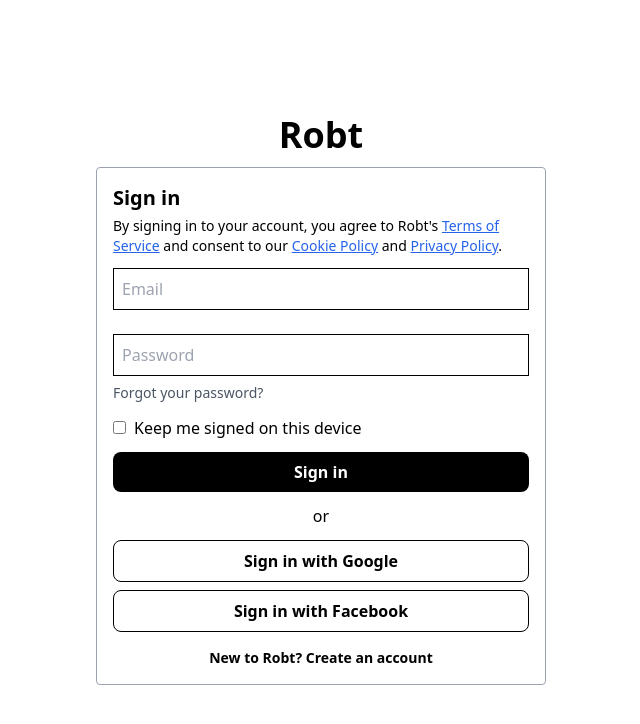
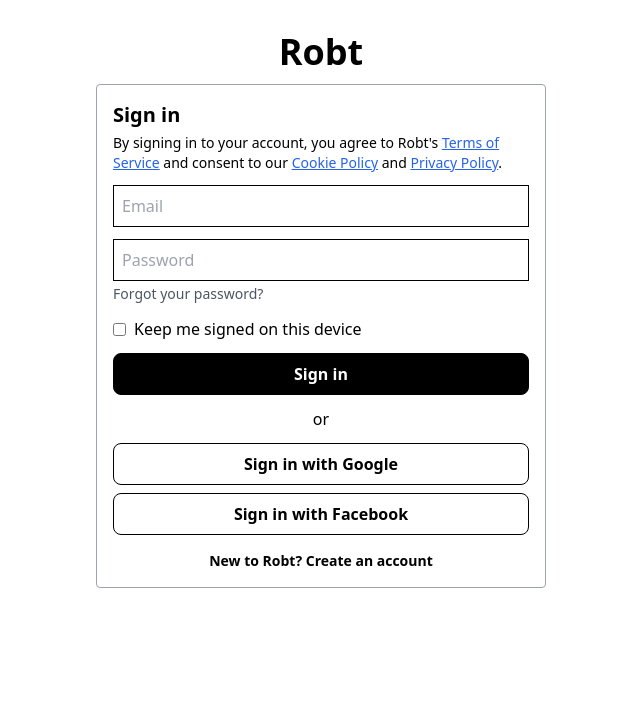
Before and after one commit to Almsrr/robt, a Next.js app: page /candidate/login in a window 1280 px wide. Shown: the top 724 px of the page, without its empty margins (319-959 px from the left). Built offline with nearby package versions, Linux system fonts and the light colour scheme.

Commit message:
update 2 for login form

```diff
--- a/components/LoginForm.tsx
+++ b/components/LoginForm.tsx
@@ -39,9 +39,9 @@
       <div className="form-row">
         <input
           ref={emailInput}
-          type="text"
+          type="email"
           placeholder="Email"
-          className="w-full border border-black p-2 mb-3"
+          className="w-full"
         />
       </div>
       <div className="form-row">
@@ -49,15 +49,16 @@
           ref={passwordInput}
           type="password"
           placeholder="Password"
-          className="w-full border border-black p-2 mb-1"
+          className="w-full"
         />
         <Link href="#">
-          <a className="text-sm text-gray-600 cursor-point">
+          <a className="text-sm text-gray-600 cursor-point mt-1">
             Forgot your password?
           </a>
         </Link>
       </div>
       <div className="form-row">
+        <div className="flex items-center">
           <input
             ref={keepSignedInput}
             type="checkbox"
@@ -66,31 +67,27 @@
           />
           <label htmlFor="keep-signed">Keep me signed on this device</label>
         </div>
-      <div className="form-row">
-        <button
-          type="submit"
-          className="block bg-black text-white w-full p-2 rounded-lg font-bold"
-        >
+      </div>
+      <button type="submit" className="btn btn-inverted w-full">
         Sign in
       </button>
+      <div className="form-row mt-3">
+        <div className="flex flex-col">
+          <span className="text-center">or</span>
         </div>
+      </div>
+      <div className="form-row">
         <div className="socials flex flex-col">
-        <span className="text-center mb-3">or</span>
-        <button
-          type="button"
-          className="py-2 mb-2 text-center border border-black rounded-lg font-bold"
-        >
+          <button type="button" className="btn btn-simple w-full mb-2">
             Sign in with Google
           </button>
-        <button
-          type="button"
-          className="py-2 text-center py-2 border border-black rounded-lg font-bold"
-        >
+          <button type="button" className="btn btn-simple w-full">
             Sign in with Facebook
           </button>
         </div>
-      <div className="pt-4">
-        <Link href="register">
+      </div>
+      <div className="mt-1">
+        <Link href="/candidate/register">
           <a className="text-sm text-center font-bold block">
             New to Robt? Create an account
           </a>
--- a/models/User.ts
+++ b/models/User.ts
@@ -1,13 +1,21 @@
 export default class User {
   id: string;
+  firstName: string;
+  lastName: string;
   username: string;
-  name: string;
   email: string;
 
-  constructor(id: string, username: string, name: string, email: string) {
+  constructor(
+    id: string,
+    firstName: string,
+    lastName: string,
+    username: string,
+    email: string
+  ) {
     this.id = id;
+    this.firstName = firstName;
+    this.lastName = lastName;
     this.username = username;
-    this.name = name;
     this.email = email;
   }
 }
--- a/pages/api/users.ts
+++ b/pages/api/users.ts
@@ -2,8 +2,8 @@
 import User from "../../models/User";
 
 const someUsers = [
-  new User("123s", "almsrr", "Alam Sierra", "almsrr@domain.com"),
-  new User("321s", "mclerz", "Marcelo Erizo", "mclerz@domain.com"),
+  new User("123s", "Alam", "Sierra", "almsrr", "almsrr@domain.com"),
+  new User("321s", "Marcelo", "Erizo", "mclerz", "mclerz@domain.com"),
 ];
 
 export default function handler(req: NextApiRequest, res: NextApiResponse) {
--- a/pages/candidate/login.tsx
+++ b/pages/candidate/login.tsx
@@ -26,15 +26,15 @@
   };
 
   return (
-    <main>
-      <section>
-        <div className="container">
-          <div className="w-full h-screen flex flex-col justify-center">
-            <span className="pb-3 text-center font-bold text-4xl">Robt</span>
-            <LoginForm onLogin={loginHandler} />
-          </div>
-        </div>
-      </section>
+    <main className="page">
+      <div className="container">
+        <section>
+          <span className="block pb-3 text-center font-bold text-4xl">
+            Robt
+          </span>
+          <LoginForm onLogin={loginHandler} />
+        </section>
+      </div>
     </main>
   );
 };
--- a/styles/globals.css
+++ b/styles/globals.css
@@ -41,3 +41,28 @@
 .form-row {
   @apply pb-3;
 }
+
+.page {
+  min-height: max-content;
+  padding-top: 2rem;
+  padding-bottom: 4rem;
+}
+
+.btn {
+  @apply p-2 inline-block border border-black rounded-lg font-bold;
+  overflow: hidden;
+}
+
+.btn-simple {
+  background-color: inherit;
+  color: #000;
+}
+
+.btn-inverted {
+  background-color: #000;
+  color: #fff;
+}
+
+input {
+  @apply border border-black p-2;
+}
```
Lines whose indentation alone changed are shown as unchanged.
